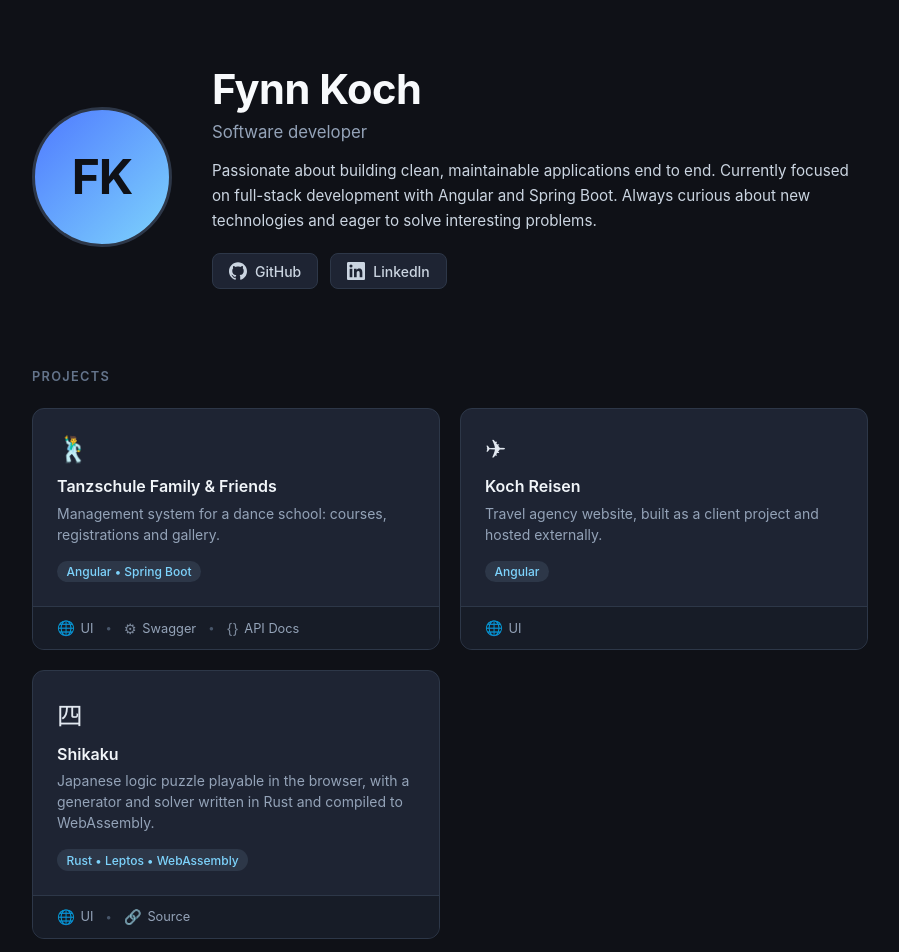
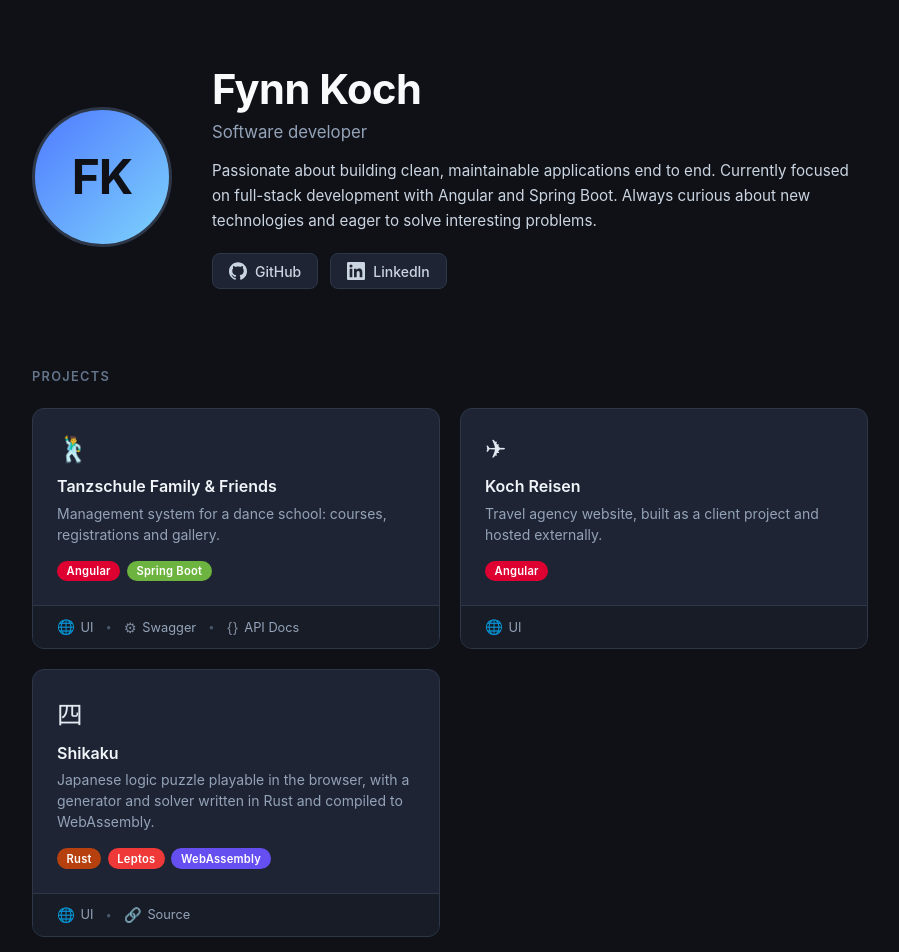
Before and after one commit to xK0ch/fynn-koch-landingpage, an Angular app: page / in a window 1280 px wide. Shown: the top 952 px of the page, without its empty margins (190-1089 px from the left). Built offline with nearby package versions, Linux system fonts and the light colour scheme.

Commit message:
Show each tech as its own brand-colored chip
Splits the comma-separated tag string into one chip per technology and
color-codes them with each project's brand color (Angular cherry,
Spring green, Rust orange-brown, Leptos coral, WebAssembly purple).

```diff
--- a/src/app/projects/projects.html
+++ b/src/app/projects/projects.html
@@ -10,7 +10,8 @@
           <p>Management system for a dance school: courses, registrations and gallery.</p>
         </div>
         <div class="card-footer">
-          <span class="tag">Angular &bull; Spring Boot</span>
+          <span class="tech tech-angular">Angular</span>
+          <span class="tech tech-spring">Spring Boot</span>
         </div>
       </div>
       <div class="card-links">
@@ -36,7 +37,7 @@
           <p>Travel agency website, built as a client project and hosted externally.</p>
         </div>
         <div class="card-footer">
-          <span class="tag">Angular</span>
+          <span class="tech tech-angular">Angular</span>
         </div>
       </div>
       <div class="card-links">
@@ -54,7 +55,9 @@
           <p>Japanese logic puzzle playable in the browser, with a generator and solver written in Rust and compiled to WebAssembly.</p>
         </div>
         <div class="card-footer">
-          <span class="tag">Rust &bull; Leptos &bull; WebAssembly</span>
+          <span class="tech tech-rust">Rust</span>
+          <span class="tech tech-leptos">Leptos</span>
+          <span class="tech tech-wasm">WebAssembly</span>
         </div>
       </div>
       <div class="card-links">
--- a/src/app/projects/projects.scss
+++ b/src/app/projects/projects.scss
@@ -54,17 +54,26 @@
 
 .card-footer {
   display: flex;
+  flex-wrap: wrap;
   align-items: center;
+  gap: 0.4rem;
   margin-top: 0.25rem;
 }
 
-.tag {
-  font-size: 0.75rem;
-  background: #2d3748;
-  color: #7dd3fc;
+.tech {
+  font-size: 0.7rem;
+  font-weight: 600;
+  letter-spacing: 0.02em;
   padding: 0.2rem 0.6rem;
   border-radius: 999px;
-  font-weight: 500;
+  color: #fff;
+  white-space: nowrap;
+
+  &.tech-angular { background: #dd0031; }
+  &.tech-spring  { background: #6db33f; }
+  &.tech-rust    { background: #b7410e; }
+  &.tech-leptos  { background: #ef3939; }
+  &.tech-wasm    { background: #654ff0; }
 }
 
 .card-links {
```
